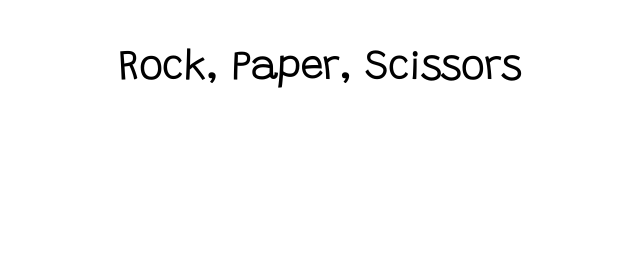
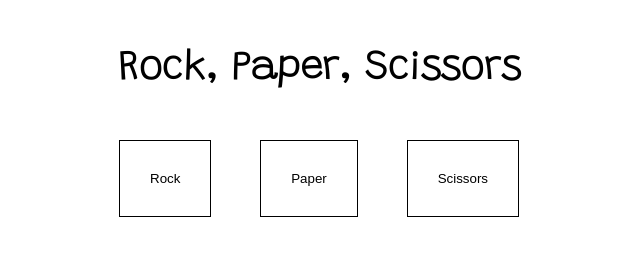
Before and after one commit to renewedmoorbool/odin-rock-paper-scissors, a plain HTML site: page index.html in a window 1280 px wide. Shown: the whole page, without its empty margins (321-961 px from the left). Drawn offline with Linux system fonts and the light colour scheme.

Commit message:
Add event listeners to buttons

```diff
--- a/index.html
+++ b/index.html
@@ -5,13 +5,18 @@
     <meta http-equiv = 'X-UA-Compatible' content = 'IE=edge'>
     <meta name = 'viewport' content = 'width=device-width, initial-scale=1.0'>
     <link rel = 'stylesheet' type = 'text/css' href = 'style.css'>
-    <title> Rock:Paper:Scissors </title>
+    <title> Rock, Paper, Scissors </title>
 </head>
 
 <body>
 
-    <h1 class = 'warning'> Rock, Paper, Scissors </h1>
+    <h1 class = 'game-name'> Rock, Paper, Scissors </h1>
 
+    <div class = 'buttons'>
+            <button id = 'rock'>      Rock        </button>
+            <button id = 'paper'>     Paper       </button>
+            <button id = 'scissors'>  Scissors    </button>
+    </div>
 
     <script src = 'logic.js'></script>
 </body>
--- a/logic.js
+++ b/logic.js
@@ -42,10 +42,26 @@ function playRound(playerSelection, computerSelection = computerChoice()) {
     else
         gameResult = `Oh, You Lose! ${computerSelection} beats ${playerSelection}.`;
 
+        console.log(gameResult);
     return gameResult;
 
 }
 
+const buttons = document.querySelectorAll('button');
+
+buttons.forEach((button) => {
+    button.addEventListener('click', () => {
+        playRound(button.textContent.trim());
+    })
+});
+
+
+
+
+
+
+
+/*
 function game() {
 
     let userChoice = undefined;
@@ -86,3 +102,5 @@ function game() {
     else
         console.warn('It ended like this, equality exists!');
 }
+
+*/
--- a/style.css
+++ b/style.css
@@ -6,7 +6,13 @@
     box-sizing: border-box;
 }
 
-.warning {
+body {
+    display: flex;
+    flex-direction: column;
+    align-items: center;
+}
+
+.game-name{
     text-align: center;
     margin-top: 50px;
 
@@ -14,17 +20,30 @@
     font-size: 40px;
 }
 
-.main-paragraph {
+.buttons {
+    margin-top: 50px;
+    width: 400px;
 
-    font-family: 'Verdana', sans-serif;
-    font-size: 20px;
-    line-height: 25px;
+    display: flex;
+    justify-content: space-between;
+}
 
-    max-width: 500px;
-    margin: 50px auto;
-    padding: 20px;
+button {
+    background: none;
+    border: 1px solid black;
 
-    box-shadow: -2px 2px rgb(183, 176, 176);
-    background-color: rgba(100, 155, 11, 0.886);
-    color: white;
+    padding: 30px;
+    cursor: pointer;
 }
+
+#rock:hover {
+    background-color: rgb(197, 184, 184);
+}
+
+#paper:hover {
+    background-color: rgb(229, 195, 201);
+}
+
+#scissors:hover {
+    background-color: rgb(204, 191, 121);
+}
```
